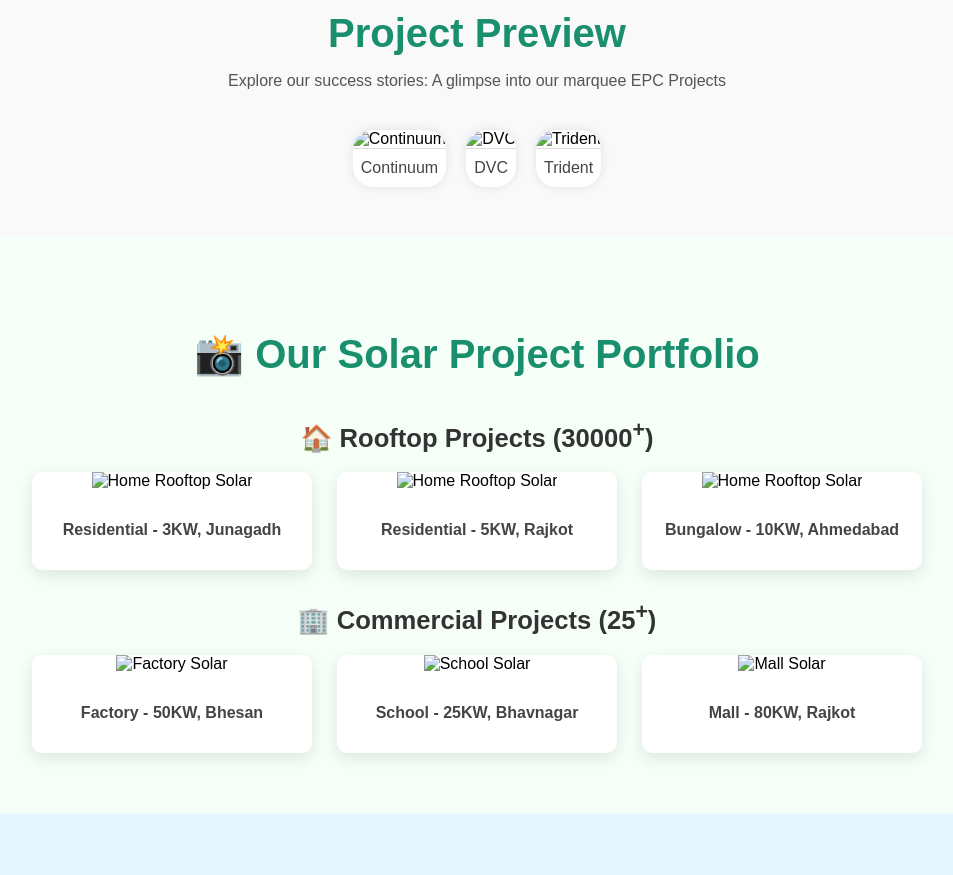
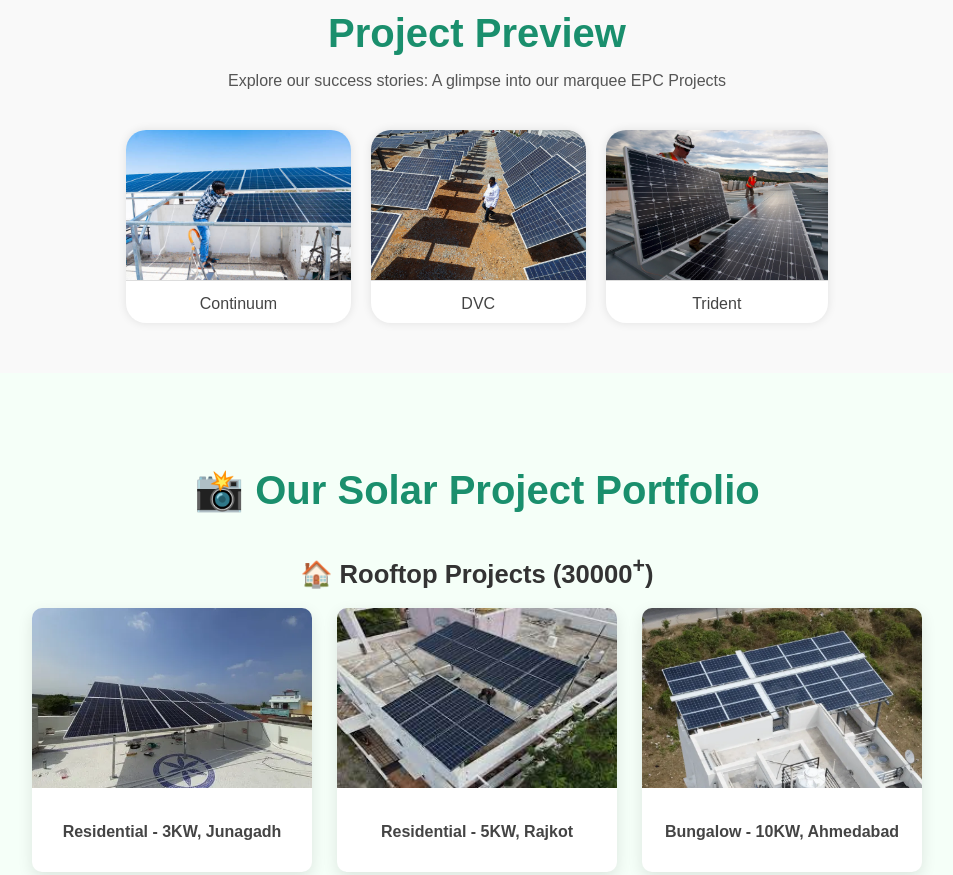
Before and after one commit to Kaushal0890/satgreentech, a plain HTML site: page project.html in a window 1280 px wide. Shown: the part 780-1655 px from the top of the page, without its empty margins (163-1116 px from the left). Before the commit the page ends 1593 px from the top, so only its background shows below. Drawn offline with Linux system fonts and the light colour scheme.

Commit message:
Update project.html

```diff
--- a/project.html
+++ b/project.html
@@ -219,15 +219,15 @@
 
       <div class="project-scroll">
         <div class="image-card">
-          <img src="img/pro1.jpg" alt="Continuum" />
+          <img src="pro1.jpg" alt="Continuum" />
           <p>Continuum</p>
         </div>
         <div class="image-card">
-          <img src="img/pro2.jpg" alt="DVC" />
+          <img src="pro2.jpg" alt="DVC" />
           <p>DVC</p>
         </div>
         <div class="image-card">
-          <img src="img/pro3.jpg" alt="Trident" />
+          <img src="pro3.jpg" alt="Trident" />
           <p>Trident</p>
         </div>
       </div>
@@ -239,15 +239,15 @@
         <h3>🏠 Rooftop Projects (30000<sup>+</sup>)</h3>
         <div class="portfolio-gallery">
           <div class="portfolio-card">
-            <img src="img/1.webp" alt="Home Rooftop Solar" />
+            <img src="1.webp" alt="Home Rooftop Solar" />
             <p>Residential - 3KW, Junagadh</p>
           </div>
           <div class="portfolio-card">
-            <img src="img/2.jpeg" alt="Home Rooftop Solar" />
+            <img src="2.jpeg" alt="Home Rooftop Solar" />
             <p>Residential - 5KW, Rajkot</p>
           </div>
           <div class="portfolio-card">
-            <img src="img/3.webp" alt="Home Rooftop Solar" />
+            <img src="3.webp" alt="Home Rooftop Solar" />
             <p>Bungalow - 10KW, Ahmedabad</p>
           </div>
         </div>
@@ -257,15 +257,15 @@
         <h3>🏢 Commercial Projects (25<sup>+</sup>)</h3>
         <div class="portfolio-gallery">
           <div class="portfolio-card">
-            <img src="img/fec.png " alt="Factory Solar" />
+            <img src="fec.png " alt="Factory Solar" />
             <p>Factory - 50KW, Bhesan</p>
           </div>
           <div class="portfolio-card">
-            <img src="img/school.jpg" alt="School Solar" />
+            <img src="school.jpg" alt="School Solar" />
             <p>School - 25KW, Bhavnagar</p>
           </div>
           <div class="portfolio-card">
-            <img src="img/mall.webp" alt="Mall Solar" />
+            <img src="mall.webp" alt="Mall Solar" />
             <p>Mall - 80KW, Rajkot</p>
           </div>
         </div>
```
